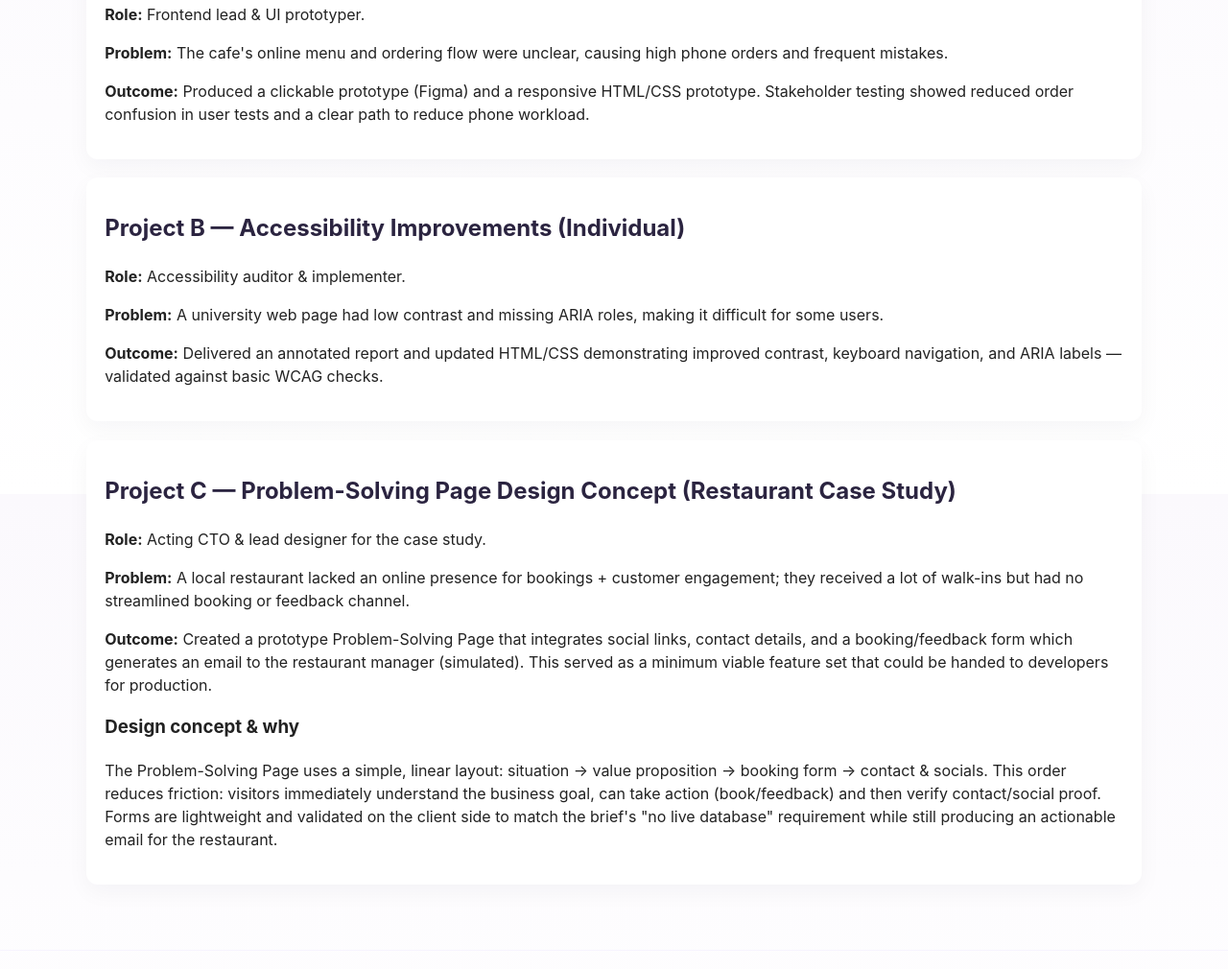
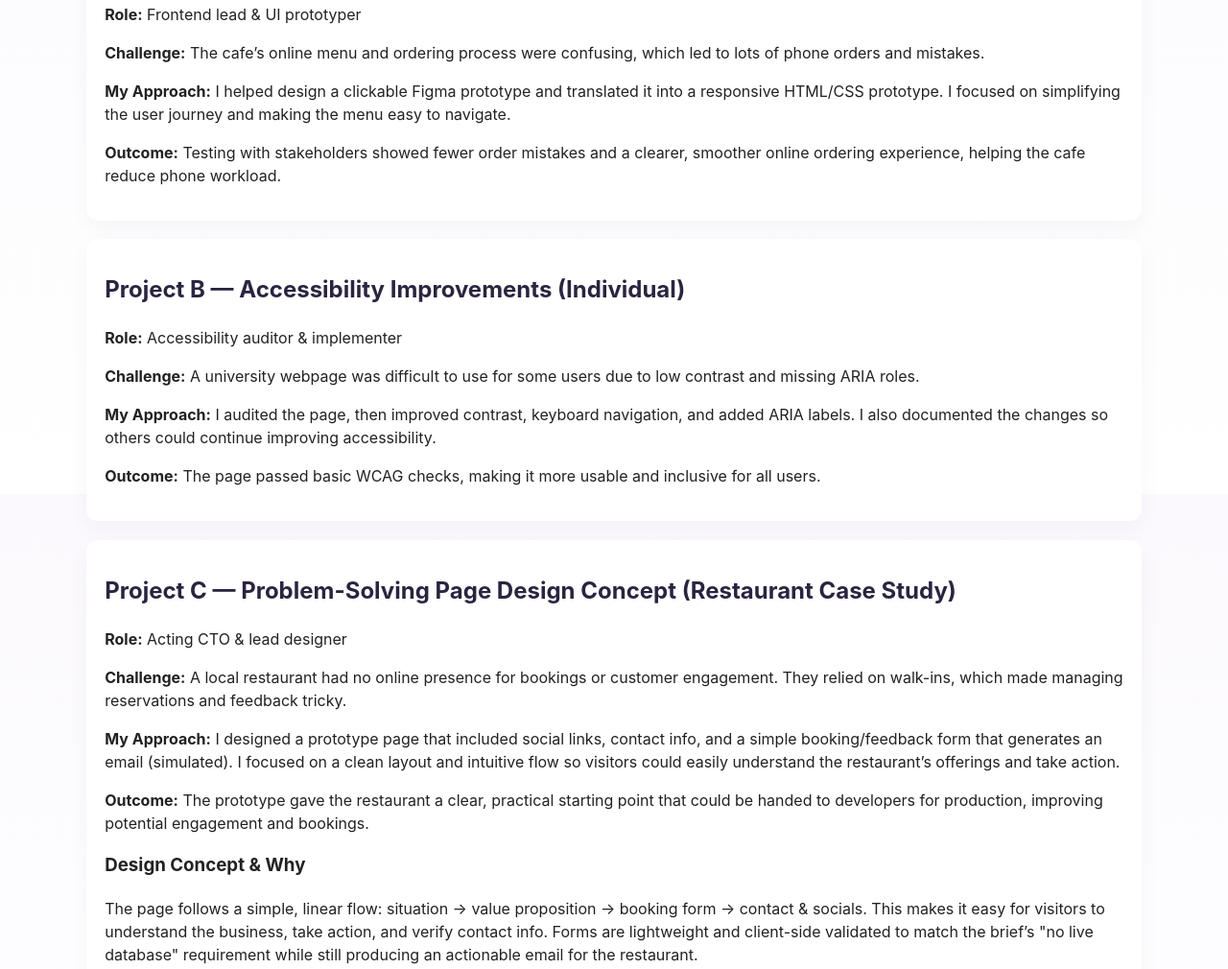
Before and after one commit to Helenona/Helens-Digital-Transformation, a plain HTML site: page showcase.html in a window 1280 px wide. Shown: the part 285-1295 px from the top of the page at 96% size. Drawn offline with Linux system fonts and the light colour scheme.

Commit message:
showcase.html

```diff
--- a/showcase.html
+++ b/showcase.html
@@ -29,26 +29,29 @@
     <section class="projects">
       <article class="project-card">
         <h2>Project A — UX Redesign for Campus Cafe (Group)</h2>
-        <p><strong>Role:</strong> Frontend lead & UI prototyper.</p>
-        <p><strong>Problem:</strong> The cafe's online menu and ordering flow were unclear, causing high phone orders and frequent mistakes.</p>
-        <p><strong>Outcome:</strong> Produced a clickable prototype (Figma) and a responsive HTML/CSS prototype. Stakeholder testing showed reduced order confusion in user tests and a clear path to reduce phone workload.</p>
+        <p><strong>Role:</strong> Frontend lead & UI prototyper</p>
+        <p><strong>Challenge:</strong> The cafe’s online menu and ordering process were confusing, which led to lots of phone orders and mistakes.</p>
+        <p><strong>My Approach:</strong> I helped design a clickable Figma prototype and translated it into a responsive HTML/CSS prototype. I focused on simplifying the user journey and making the menu easy to navigate.</p>
+        <p><strong>Outcome:</strong> Testing with stakeholders showed fewer order mistakes and a clearer, smoother online ordering experience, helping the cafe reduce phone workload.</p>
       </article>
 
       <article class="project-card">
         <h2>Project B — Accessibility Improvements (Individual)</h2>
-        <p><strong>Role:</strong> Accessibility auditor & implementer.</p>
-        <p><strong>Problem:</strong> A university web page had low contrast and missing ARIA roles, making it difficult for some users.</p>
-        <p><strong>Outcome:</strong> Delivered an annotated report and updated HTML/CSS demonstrating improved contrast, keyboard navigation, and ARIA labels — validated against basic WCAG checks.</p>
+        <p><strong>Role:</strong> Accessibility auditor & implementer</p>
+        <p><strong>Challenge:</strong> A university webpage was difficult to use for some users due to low contrast and missing ARIA roles.</p>
+        <p><strong>My Approach:</strong> I audited the page, then improved contrast, keyboard navigation, and added ARIA labels. I also documented the changes so others could continue improving accessibility.</p>
+        <p><strong>Outcome:</strong> The page passed basic WCAG checks, making it more usable and inclusive for all users.</p>
       </article>
 
       <article class="project-card">
         <h2>Project C — Problem-Solving Page Design Concept (Restaurant Case Study)</h2>
-        <p><strong>Role:</strong> Acting CTO & lead designer for the case study.</p>
-        <p><strong>Problem:</strong> A local restaurant lacked an online presence for bookings + customer engagement; they received a lot of walk-ins but had no streamlined booking or feedback channel.</p>
-        <p><strong>Outcome:</strong> Created a prototype Problem-Solving Page that integrates social links, contact details, and a booking/feedback form which generates an email to the restaurant manager (simulated). This served as a minimum viable feature set that could be handed to developers for production.</p>
+        <p><strong>Role:</strong> Acting CTO & lead designer</p>
+        <p><strong>Challenge:</strong> A local restaurant had no online presence for bookings or customer engagement. They relied on walk-ins, which made managing reservations and feedback tricky.</p>
+        <p><strong>My Approach:</strong> I designed a prototype page that included social links, contact info, and a simple booking/feedback form that generates an email (simulated). I focused on a clean layout and intuitive flow so visitors could easily understand the restaurant’s offerings and take action.</p>
+        <p><strong>Outcome:</strong> The prototype gave the restaurant a clear, practical starting point that could be handed to developers for production, improving potential engagement and bookings.</p>
 
-        <h3>Design concept & why</h3>
-        <p>The Problem-Solving Page uses a simple, linear layout: situation → value proposition → booking form → contact & socials. This order reduces friction: visitors immediately understand the business goal, can take action (book/feedback) and then verify contact/social proof. Forms are lightweight and validated on the client side to match the brief's "no live database" requirement while still producing an actionable email for the restaurant.</p>
+        <h3>Design Concept & Why</h3>
+        <p>The page follows a simple, linear flow: situation → value proposition → booking form → contact & socials. This makes it easy for visitors to understand the business, take action, and verify contact info. Forms are lightweight and client-side validated to match the brief’s "no live database" requirement while still producing an actionable email for the restaurant.</p>
       </article>
     </section>
   </main>
```
